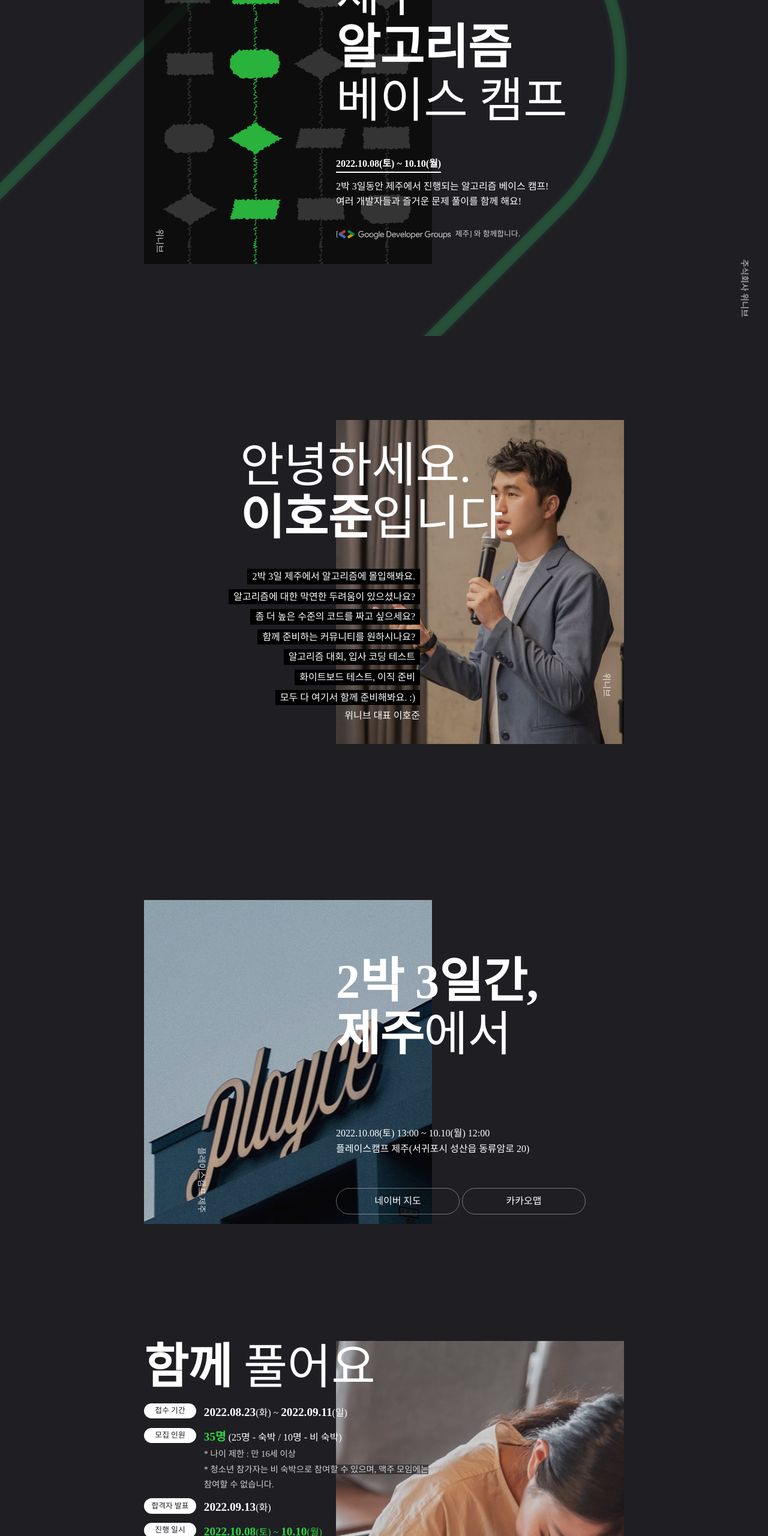
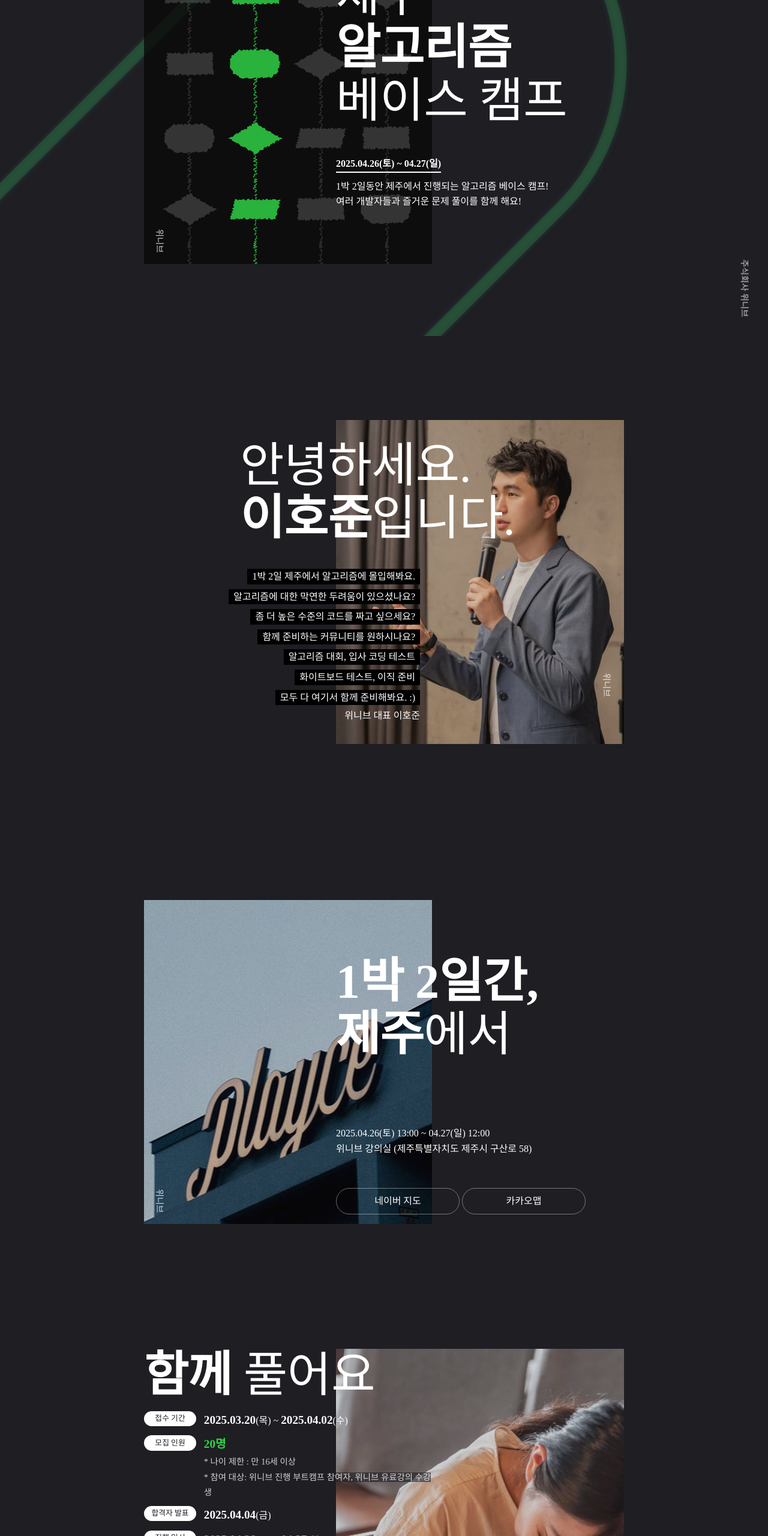
Before and after one commit to weniv/AlgorithmCamp, a plain HTML site: page index.html in a window 1280 px wide. Shown: the part 240-2800 px from the top of the page at 60% size. Drawn offline with Linux system fonts and the light colour scheme; a web font is replaced by a local one.

Commit message:
:memo: Edit: 일정 수정

```diff
--- a/index.html
+++ b/index.html
@@ -15,8 +15,8 @@
 	<meta property="og:url" content="https://jejualcam.co.kr">
 	<meta property="og:title" content="제주 알고리즘 베이스 캠프" />
 	<meta property="og:site_name" content="제주 알고리즘 베이스 캠프">
-	<meta property="og:description" content="2박 3일동안 제주에서 여러 개발자들과 알고리즘 문제 풀이를 함께 해요!">
-	<meta name="description" lang="ko" content="2박 3일동안 제주에서 여러 개발자들과 알고리즘 문제 풀이를 함께 해요!">
+	<meta property="og:description" content="1박 2일동안 제주에서 여러 개발자들과 알고리즘 문제 풀이를 함께 해요!">
+	<meta name="description" lang="ko" content="1박 2일동안 제주에서 여러 개발자들과 알고리즘 문제 풀이를 함께 해요!">
 	<meta name="author" content="주식회사 위니브" />
 
 	<link rel="stylesheet" as="style" crossorigin
@@ -75,13 +75,14 @@
 
 				<p class="cont1">
 
-					<strong>2022.10.08(토) ~ 10.10(월)</strong><br />
-					2박 3일동안 제주에서 진행되는 알고리즘 베이스 캠프!<br />
+					<strong>2025.04.26(토) ~ 04.27(일)</strong><br />
+					1박 2일동안 제주에서 진행되는 알고리즘 베이스 캠프!<br />
 					여러 개발자들과 즐거운 문제 풀이를 함께 해요!
 				</p>
-				<p class="cont2">
+				<!-- TODO: 스폰서 -->
+				<!-- <p class="cont2">
 					[<img src="./img/gdg.svg" alt="Google Developers Group">제주] 와 함께합니다.
-				</p>
+				</p> -->
 				<p class="cont3">위니브</p>
 
 			</div>
@@ -94,7 +95,7 @@
 				<h2 class="move-title"><span class="fwl">안녕하세요.</span><br />이호준<span class="fwl">입니다.</span></h2>
 				<img class="move-img" src="img/img2.jpg" alt="" />
 				<p class="cont1">
-					<span>2박 3일 제주에서 알고리즘에 몰입해봐요.</span><br />
+					<span>1박 2일 제주에서 알고리즘에 몰입해봐요.</span><br />
 					<span>알고리즘에 대한 막연한 두려움이 있으셨나요?</span><br />
 					<span>좀 더 높은 수준의 코드를 짜고 싶으세요?</span><br />
 					<span>함께 준비하는 커뮤니티를 원하시나요?</span><br />
@@ -112,19 +113,20 @@
 		<!-- section3 -->
 		<section class="sectin-wrap section3">
 			<div class="section-grid">
-				<h2 class="move-title">2박 3일간,<br />제주<span class="fwl">에서</span></h2>
+				<h2 class="move-title">1박 2일간,<br />제주<span class="fwl">에서</span></h2>
 				<img class="move-img" src="img/playce.jpg" alt="" />
+				<!-- TODO: -->
 				<ul class="cont1">
-					<li>2022.10.08(토) 13:00 ~ 10.10(월) 12:00</li>
-					<li>플레이스캠프 제주(서귀포시 성산읍 동류암로 20)</li>
+					<li>2025.04.26(토) 13:00 ~ 04.27(일) 12:00</li>
+					<li>위니브 강의실 (제주특별자치도 제주시 구산로 58)</li>
 				</ul>
 				<p class="cont2">
 					<span class="sr-only">지도</span>
-					<a class="btn-round" href="https://naver.me/FcagjdDN" target="_blank">네이버 지도</a>
-					<a class="btn-round" href="http://kko.to/zmb2UY-YM" target="_blank">카카오맵</a>
+					<a class="btn-round" href="https://naver.me/Gxk8dcs3" target="_blank">네이버 지도</a>
+					<a class="btn-round" href="https://kko.kakao.com/sTThp0D_nX" target="_blank">카카오맵</a>
 				</p>
 				<p class="cont3">
-					<a href="https://www.playcegroup.com/" target="_blank" title="새창">플레이스캠프 제주</a>
+					<a href="https://www.playcegroup.com/" target="_blank" title="새창">위니브</a>
 				</p>
 			</div>
 		</section>
@@ -136,23 +138,26 @@
 				<h2 class="move-title">함께 <span class="fwl">풀어요</span></h2>
 				<img class="move-img" src="img/img3.jpg" alt="" />
 				<ul class="cont1 list-style">
-					<li><span class="label">접수 기간</span> <span><strong>2022.08.23</strong>(화) ~
-							<strong>2022.09.11</strong>(일)</span></li>
-					<li><span class="label">모집 인원</span> <span><strong class="fc-point">35명</strong> (25명 - 숙박 / 10명 - 비
-							숙박)<br />
+					<!-- TODO -->
+					<li><span class="label">접수 기간</span> <span><strong>2025.03.20</strong>(목) ~
+							<strong>2025.04.02</strong>(수)</span></li>
+					<li><span class="label">모집 인원</span> <span><strong class="fc-point">20명</strong>
+						<!-- (25명 - 숙박 / 10명 - 비 숙박) -->
+							<br />
 							<span class="small-text">
 								* 나이 제한 : 만 16세 이상<br />
-								* 청소년 참가자는 비 숙박으로 참여할 수 있으며, 맥주 모임에는 참여할 수 없습니다.
+								* 참여 대상: 위니브 진행 부트캠프 참여자, 위니브 유료강의 수강생<br />
+								<!-- * 청소년 참가자는 비 숙박으로 참여할 수 있으며, 맥주 모임에는 참여할 수 없습니다. -->
 							</span>
 						</span>
 					</li>
-					<li><span class="label">합격자 발표</span> <span><strong>2022.09.13</strong>(화)</span></li>
-					<li><span class="label">진행 일시</span> <span class="fc-point"><strong>2022.10.08</strong>(토) ~
-							<strong>10.10</strong>(월)</span></li>
+					<li><span class="label">합격자 발표</span> <span><strong>2025.04.04</strong>(금)</span></li>
+					<li><span class="label">진행 일시</span> <span class="fc-point"><strong>2025.04.26</strong>(토) ~
+							<strong>04.27</strong>(일)</span></li>
 					<li><span class="label">풀이 언어</span> <span> 파이썬 / 자바 / 자바스크립트 / C계열 언어 등 제약 없음<br />
 
-							<span class="small-text">한글날을 맞이하여 한글 코딩 환영합니다.</span>
-							<br>
+							<!-- <span class="small-text">한글날을 맞이하여 한글 코딩 환영합니다.</span><br> -->
+
 							<span class="small-text">알고리즘 풀이 발표 자료를 만들기 위한 기본 재료와 강의자료를 제공합니다. 재료에 있는 <a href="./img/card.jpg" class="link" title="실물이미지 보기">카드</a>는 실물로
 								인쇄됩니다.</span>
 						</span></li>
@@ -168,10 +173,10 @@
 
 				<div class="cont2">
 					<p>
-						* 숙박, 간식, 강의비가 무료입니다. <br />
-						<span class="small-text">(식사와 항공편을 지원하지 않습니다. 여러분이 원하시는 맛집을 찾아가보세요)</span>
+						* 강의와 간식이 무료로 제공됩니다. <br />
+						<span class="small-text">(식사, 항공편, 숙박을 지원하지 않습니다. 여러분이 원하시는 맛집을 찾아가보세요)</span>
 					</p>
-					<p>* 캠프는 매년 가을에 진행합니다.</p>
+					<!-- <p>* 캠프는 매년 가을에 진행합니다.</p> -->
 					<p>* 연사 증빙서류 발급 가능합니다. </p>
 					<br>
 					<a class="btn-round" href="https://github.com/weniv/AlgorithmCamp/tree/main/asset"
@@ -191,27 +196,27 @@
 				<img class="move-img" src="img/img4.jpg" alt="" />
 				<div class="cont1">
 					<ul class="schedule">
-						<li><strong>첫째 날,</strong> <span class="date">10.08(토)</span>
+						<li><strong>첫째 날,</strong> <span class="date">04.26(토)</span>
 							<ul>
 								<li><strong>오후</strong> : 접수 및 코딩 테스트 통계와 합격 전략, 참가자 문제 풀이 진행 </li>
-								<li><strong>저녁</strong> : 성산일출봉 일몰 보러 가기, 모두 모여 맥주 마시며 소통하기</li>
+								<li><strong>저녁</strong> : <!--성산일출봉 일몰 보러 가기, -->모두 모여 맥주 마시며 소통하기</li>
 							</ul>
 						</li>
-						<li><strong>둘째 날,</strong> <span class="date">10.09(일)</span>
+						<li><strong>둘째 날,</strong> <span class="date">04.27(일)</span>
 							<ul>
-								<li><strong>이른 오전</strong> : 성산일출봉 일출 보러 가기</li>
+								<!-- <li><strong>이른 오전</strong> : 성산일출봉 일출 보러 가기</li> -->
 								<li><strong>오전 ~ 오후</strong> : 참가자 문제 풀이 진행</li>
-								<li><strong>저녁</strong> : 성산일출봉 일몰 보러 가기, 작게 모여 맥주 마시며 소통하기</li>
+								<li><strong>저녁</strong> : <!--성산일출봉 일몰 보러 가기, -->작게 모여 맥주 마시며 소통하기</li>
 							</ul>
 						</li>
-						<li><strong>셋째 날,</strong> <span class="date">10.10(월)</span>
+						<!-- <li><strong>셋째 날,</strong> <span class="date">04.27(일)</span>
 							<ul>
 								<li><strong>오전</strong> : 참가자 문제 풀이 진행 및 퇴실 진행</li>
 							</ul>
 						</li>
-						</li>
+						</li> -->
 					</ul>
-					<p class="small-text">* 상황에 따라 일정이 변경될 수 있습니다.</p>
+					<p class="small-text">* 상황에 따라 세부 일정이 변경될 수 있습니다.</p>
 				</div>
 				<p class="cont3">위니브</p>
 			</div>
```
